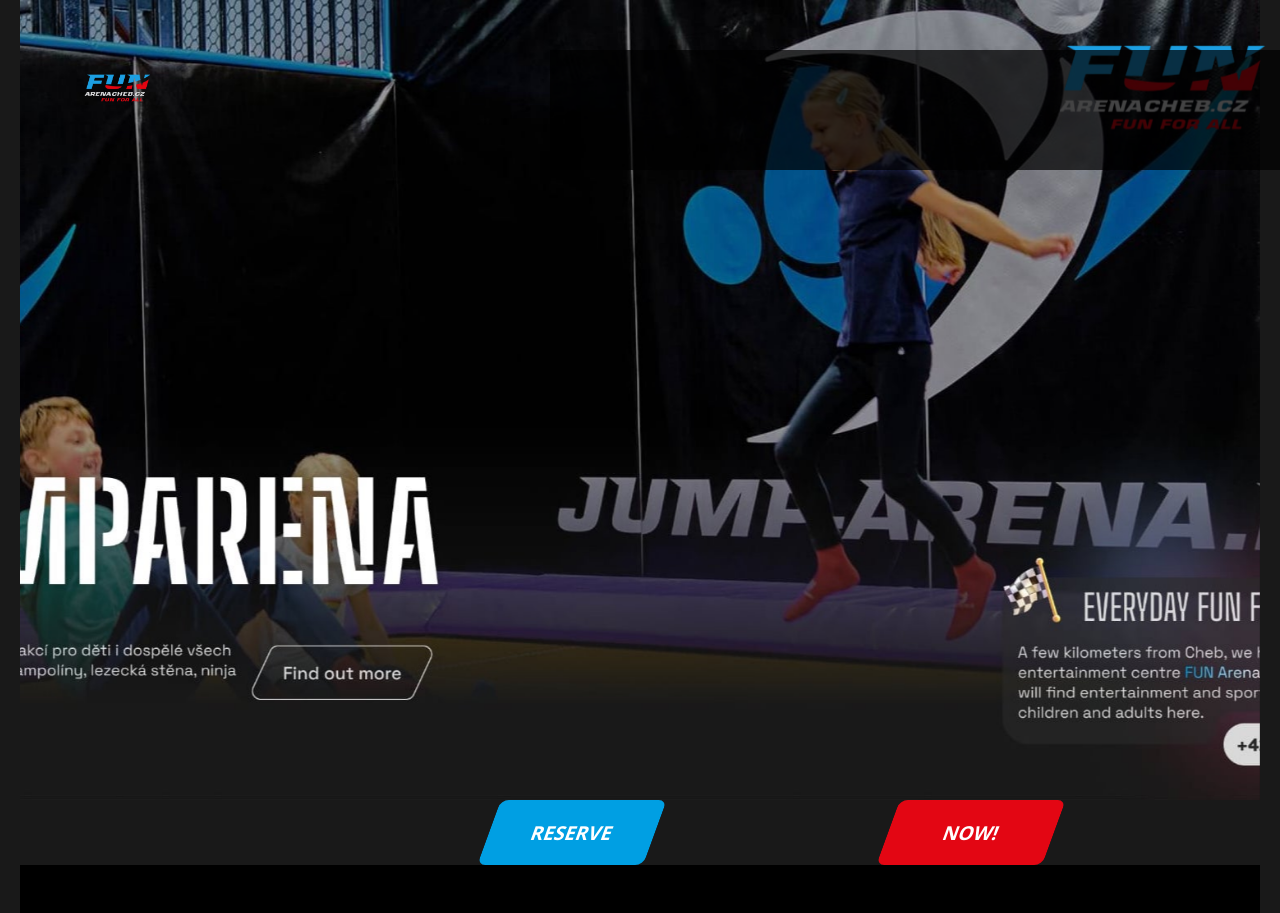
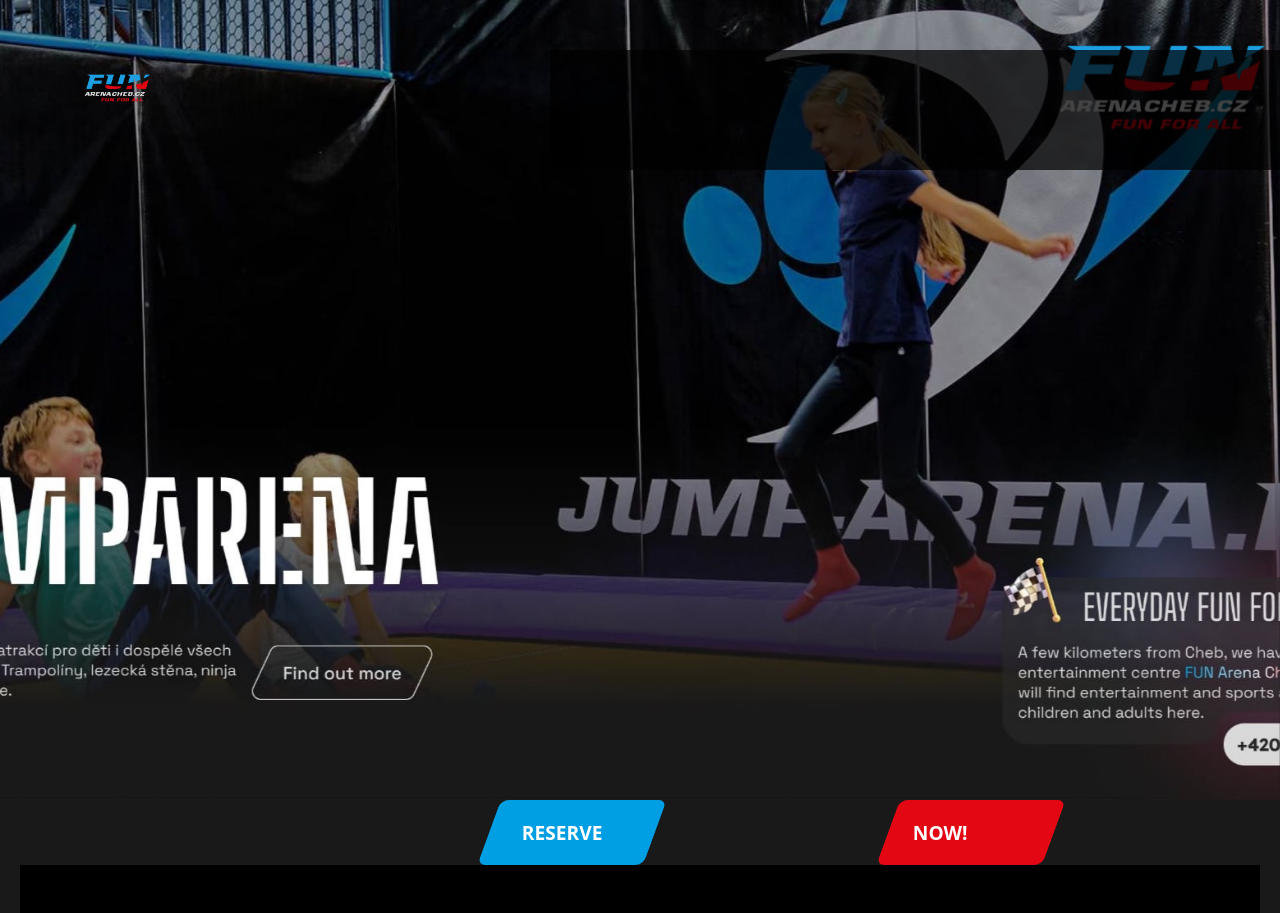
Before and after one commit to nguyentuyetnhi/Tnhi-opendev, a React (Vite) app in the folder react-design/: page / in a window 1280 px wide. Shown: the top 913 px of the page. Built offline with nearby package versions, Linux system fonts and the light colour scheme.

Commit message:
fix: font

```diff
--- a/react-design/src/App.jsx
+++ b/react-design/src/App.jsx
@@ -14,8 +14,8 @@ function App() {
   return (
     <>
       <Navbar />
+      <Header />
       <div className="container">
-        <Header />
         <Registration />
         <Entertaiment />
         <Attraction />
--- a/react-design/src/components/Attractions.jsx
+++ b/react-design/src/components/Attractions.jsx
@@ -9,9 +9,8 @@ const Attraction = () => {
     return (
         <div className="att text-white w-full bg-black">
             <div className="flex w-full">
-
-
-                <div className="our w-3/5 grid grid-cols-1 md:grid-cols-6 gap-6 text-center items-center">
+                {/* Chỉnh sửa className để tránh bị thu nhỏ */}
+                <div className="our w-3/5 flex flex-col gap-6 text-center items-center">
                     <h2 className="our-text text-xl font-bold">OUR ATTRACTIONS</h2>
 
                     {[
@@ -24,41 +23,34 @@ const Attraction = () => {
                     ].map((attraction, index) => (
                         <div
                             key={index}
-                            className="step-att flex items-center space-x-4"
+                            className="step-att flex items-center justify-start w-full space-x-4"
                             style={{
                                 backgroundImage: `linear-gradient(to right, rgba(255, 255, 255, 0.3) 40%, rgba(255, 255, 255, 1) 100%), url(${attraction.image})`,
                                 backgroundSize: "80%",
                                 backgroundPosition: "center"
                             }}
                         >
-
-
                             <div className="step-content-att flex flex-col">
                                 <h3 className="no-skew">{attraction.title}</h3>
                             </div>
                         </div>
-
                     ))}
                 </div>
 
-                <div className="w-2/5 relative">
+                {/* Đẩy phần hình ảnh Attraction sang bên phải */}
+                <div className="w-2/5 relative ml-auto">
                     <img
                         src={attraction}
                         alt="Attraction"
-                        className=" Attraction w-full h-screen object-cover rounded-xl"
+                        className="Attraction w-full h-screen object-cover rounded-xl"
                     />
-                    <p className=" multi absolute top-1/2 left-1/2 -translate-x-1/2 -translate-y-1/2 text-white text-2xl font-bold bg-black/50 px-4 py-2 rounded-lg">
+                    <p className="multi absolute top-1/2 left-1/2 -translate-x-1/2 -translate-y-1/2 text-white text-2xl font-bold bg-black/50 px-4 py-2 rounded-lg">
                         Multiple activities at Fun Arena Cheb
-
                     </p>
-
                 </div>
-
-
-
-
             </div>
         </div>
+
     );
 };
 
--- a/react-design/src/components/Header.jsx
+++ b/react-design/src/components/Header.jsx
@@ -14,12 +14,12 @@ const Header = () => {
             <div className="relative inline-block">
                 <a href="https://booking.funarenacheb.cz/">
                     <button className="clip-left bg-blue-500 text-white text-xl font-bold py-3 px-6 relative z-10">
-                        RESERVE
+                        <p className="no-skew">RESERVE</p>
                     </button>
                 </a>
                 <a href="https://booking.funarenacheb.cz/">
                     <button className="clip-right bg-red-500 text-white text-xl font-bold py-3 px-6 absolute top-0 left-[calc(100%-40px)] z-0">
-                        NOW!
+                        <p className="no-skew now">NOW!</p>
                     </button>
                 </a>
             </div>
```
